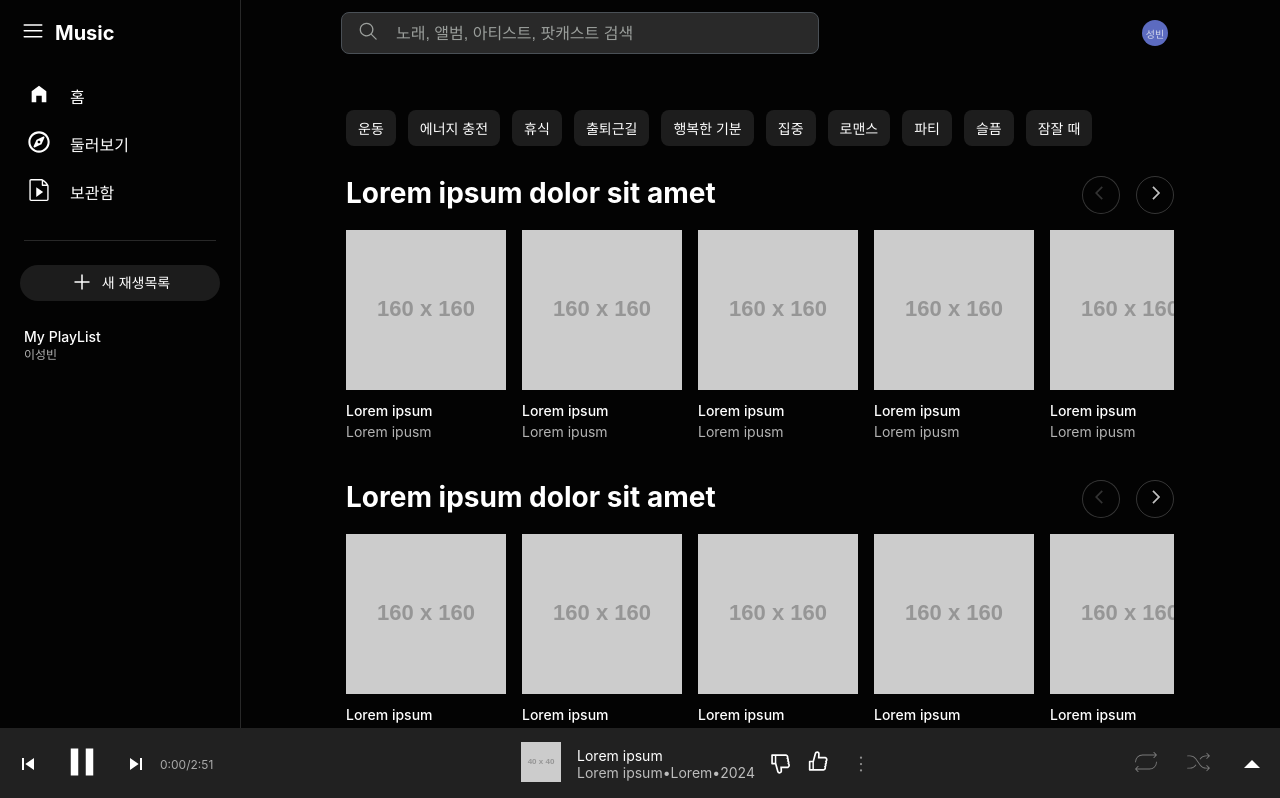
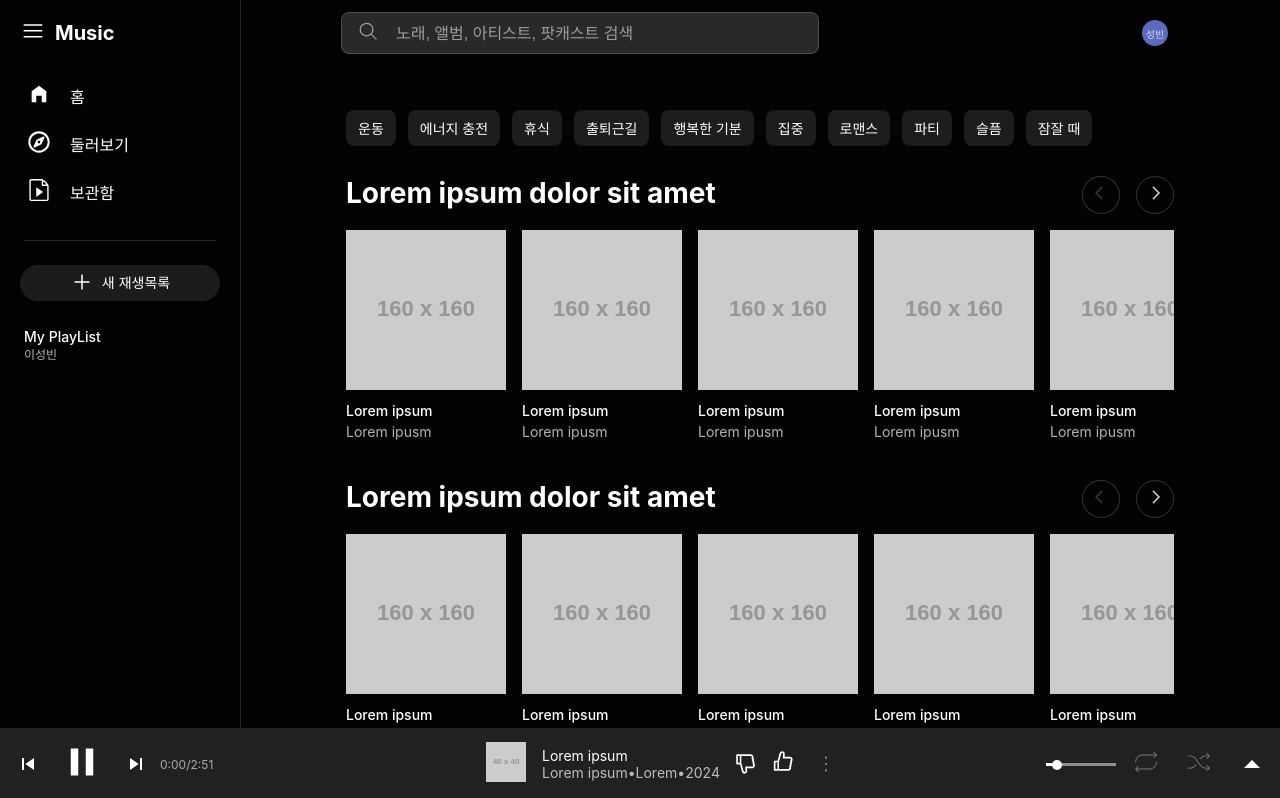
Before and after one commit to optshj/Youtube_Music, a React (Create React App) app: page / in a window 1280 px wide. Shown: the top 798 px of the page. Built offline with nearby package versions, Linux system fonts and the light colour scheme.

Commit message:
[Feat]하단 사운드 바 볼륨슬라이드 제작완료

```diff
--- a/src/components/player_bar/CenterControl.tsx
+++ b/src/components/player_bar/CenterControl.tsx
@@ -45,6 +45,9 @@ const LikeWrapper = styled.div`
     height:36px;
     &:hover{
         background-color:rgba(255,255,255,0.2);
+    }
+    @media (max-width:936px){
+        display:none;
     }
 `
 const Dislike = styled.div`
--- a/src/components/player_bar/PlayerBar.tsx
+++ b/src/components/player_bar/PlayerBar.tsx
@@ -29,11 +29,15 @@ const LeftContent = styled.div`
     @media (max-width:936px){
         width:144px;
     }
+    @media (max-width:616px) {
+        display:none;
+    }
 `
 const CenterContent = styled.div`
     display:flex;
     align-items:center;
     justify-content:center;
+    margin-left:8px;
 `
 const RightContent = styled.div`
     display:flex;
--- a/src/components/player_bar/RightControl.tsx
+++ b/src/components/player_bar/RightControl.tsx
@@ -5,6 +5,7 @@ import { PiRepeatThin } from "react-icons/pi";
 import { PiRepeatOnceThin } from "react-icons/pi";
 import { PiShuffleThin } from "react-icons/pi";
 import { IoMdArrowDropdown } from "react-icons/io";
+import SoundSlidebar from "./VolumSide";
 
 
 const Wrapper = styled.div`
@@ -65,6 +66,7 @@ function RightControl(){
     return(
         <>
             <Wrapper>
+                <SoundSlidebar></SoundSlidebar>
                 <ButtonWrapper>
                     <RepeatWrapper onClick={onRepeat}>
                         {repeatStatus? <RepeatButton isRepeat={repeatStatus}></RepeatButton> : <RepeatButtonOne></RepeatButtonOne>}
--- a/src/components/player_bar/TimeInfo.tsx
+++ b/src/components/player_bar/TimeInfo.tsx
@@ -6,6 +6,9 @@ const Wrapper = styled.div`
     color:#aaa;
     margin:0 16px 0 8px;
     white-space:nowrap;
+    @media (max-width:936px) {
+        visibility:hidden;
+    }
 `
 function TimeInfo(){
     return(
--- /dev/null
+++ b/src/components/player_bar/VolumSide.tsx
@@ -0,0 +1,61 @@
+import React, { useState } from "react";
+import styled from "styled-components";
+
+const Wrapper = styled.div`
+    display:flex;
+    margin-right:8px;
+    align-items:center;
+`
+const SlideBackground = styled.div`
+    position:relative;
+    width:70px;
+    height:3px;
+    background-color:#909090;
+`
+const SlideInner = styled.div<{length:number}>`
+    position:absolute;
+    width:${(props) => (props.length/100*70)}px;
+    height:3px;
+    background-color:#fff;
+`
+const Slidebar = styled.input`
+    position:absolute;
+    width:72px;
+    margin:0;
+    top:-3px;
+    appearance:none;
+    background:none;
+    &::-webkit-slider-thumb{
+        width:10px;
+        height:10px;
+        border-radius:50%;
+        background-color:white;
+        -webkit-appearance:none;
+    }
+    &:active{
+        &::-webkit-slider-thumb{
+            width:15px;
+            height:15px;
+            transform:translate(-5%,-15%);
+            transition:all 0.2s ease-in-out;
+        }
+    }
+`
+function VolumSide(){
+    const initRangeValue = 10;
+    const [rangeValue,setRangeValue] = useState(initRangeValue);
+    const onChangeVolume = (e:React.ChangeEvent<HTMLInputElement>) => {
+        setRangeValue(parseInt(e.target.value));
+    }
+    return(
+        <>
+            <Wrapper>
+                <SlideBackground>
+                    <SlideInner length={rangeValue}></SlideInner>
+                    <Slidebar type="range" max={100} min ={0} value={rangeValue} onChange={onChangeVolume}></Slidebar>
+                </SlideBackground>
+            </Wrapper>
+        </>
+    )
+}
+export default VolumSide;
```
